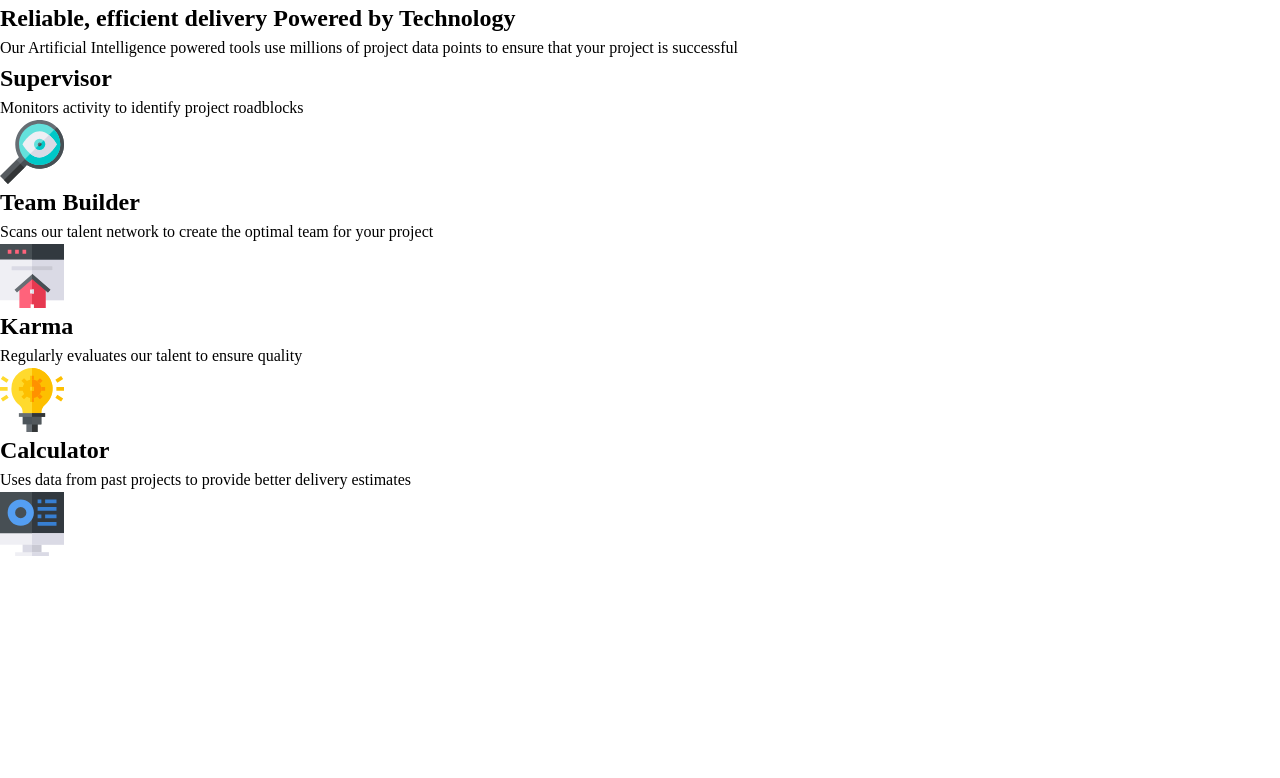
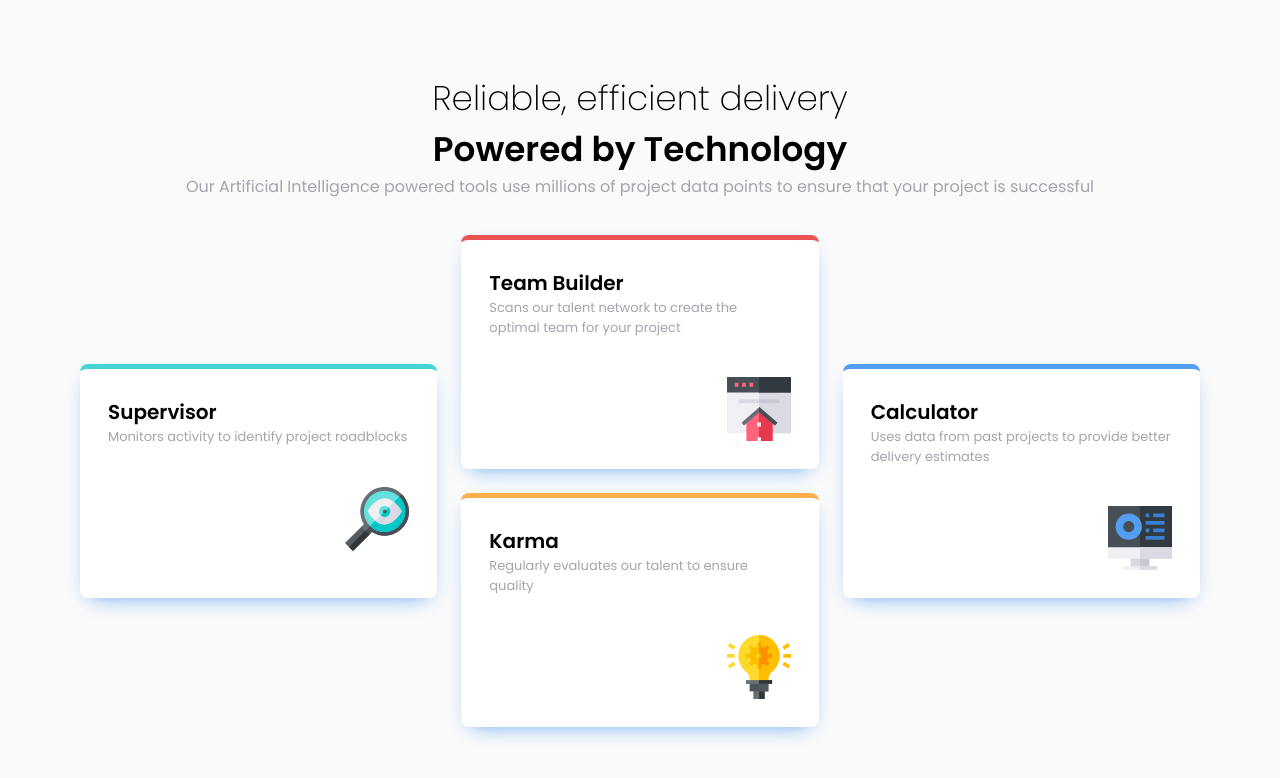
Before and after one commit to NgocMinhThuNguyen/Four-card-feature-section, a React (Vite) app: page / in a window 1280 px wide. Shown: the top 778 px of the page. Built offline with nearby package versions, Linux system fonts and the light colour scheme.

Commit message:
add style

```diff
--- a/src/App.css
+++ b/src/App.css
@@ -92,3 +92,117 @@ select {
     scroll-behavior: auto !important;
   }
 }
+
+/* ------------------- */
+/* Design              */
+/* ------------------- */
+
+body {
+  font-family: 'Poppins', sans-serif;
+  display: grid;
+  grid-template-columns: 2.5rem 1fr 2.5rem;
+  place-items: center;
+  background-color: var(--very-light-gray);
+}
+
+main {
+  grid-column: 2/3;
+  display: flex;
+  flex-direction: column;
+  gap: 2.25rem;
+  padding-block: 4.5rem;
+}
+
+.header {
+  text-align: center;
+}
+
+h1 {
+  font-weight: 200;
+  font-size: clamp(1.5rem, 1.127vw + 1.236rem, 2.25rem);
+}
+
+span {
+  font-weight: 600;
+  display: block
+}
+
+p {
+  font-weight: 400;
+  color: var(--grayish-blue);
+}
+
+.card-wrapper {
+  display: grid;
+  gap: 1.5rem;
+}
+
+.card {
+  padding: 1.75rem;
+  border-radius: .5rem;
+  display: flex;
+  flex-direction: column;
+  background-color: white;
+  box-shadow: 0 8px 20px -10px var(--blue);
+}
+
+.card1 {
+  border-top: 5px solid var(--cyan);
+}
+
+.card2 {
+  border-top: 5px solid var(--red);
+}
+
+.card3 {
+  border-top: 5px solid var(--orange);
+}
+
+.card4 {
+  border-top: 5px solid var(--blue);
+}
+
+.card p {
+  font-size: .8125rem;
+}
+
+h2 {
+  font-size: 1.25rem;;
+  font-weight: 600;
+}
+
+img {
+  align-self: flex-end;
+  margin-block-start: 2.5rem;
+}
+
+@media (min-width: 48rem) {
+  body {
+    grid-template-columns: 10vh 1fr 10vh;
+  }
+  .card-wrapper {
+    grid-template-columns: repeat(3, 1fr);
+    grid-template-rows: repeat(4, 1fr);
+  }
+
+  .card1 {
+    grid-column: 1/2;
+    grid-row: 2/4;
+  }
+
+  .card2 {
+    grid-column: 2/3;
+    grid-row: 1/3;
+  }
+
+  .card3 {
+    grid-column: 2/3;
+    grid-row: 3/5;
+  }
+
+  .card4 {
+    grid-column: 3/-1;
+    grid-row: 2/4;
+  }
+
+}
```
